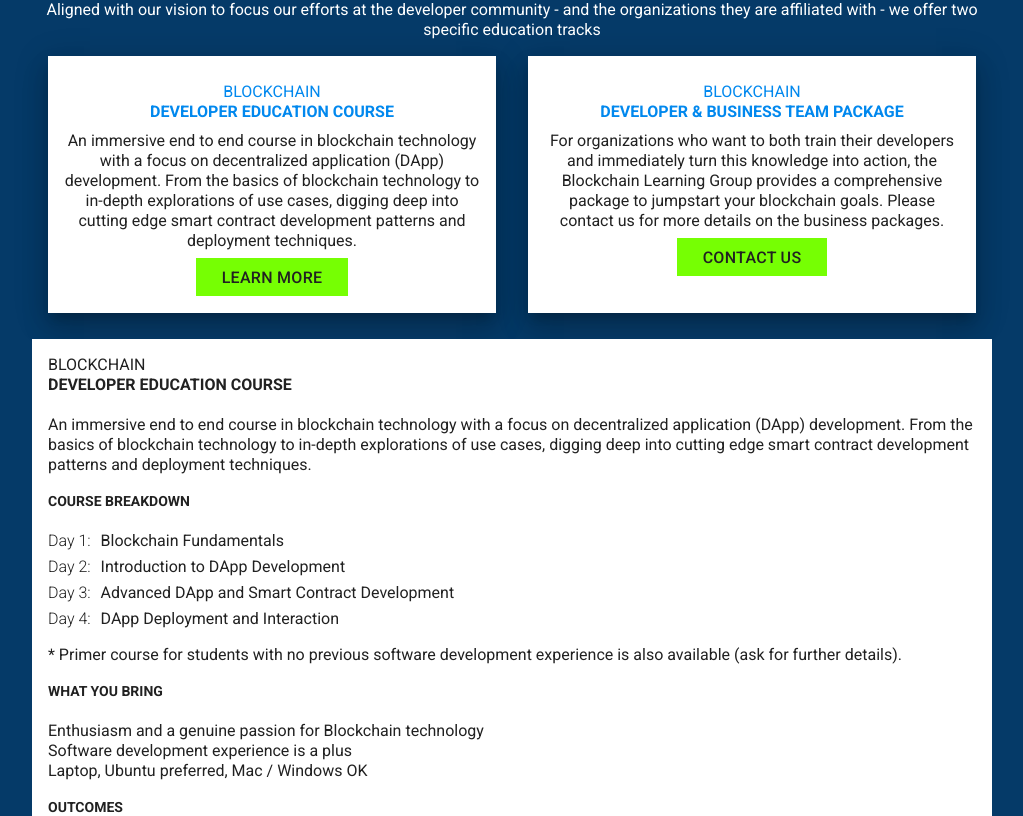
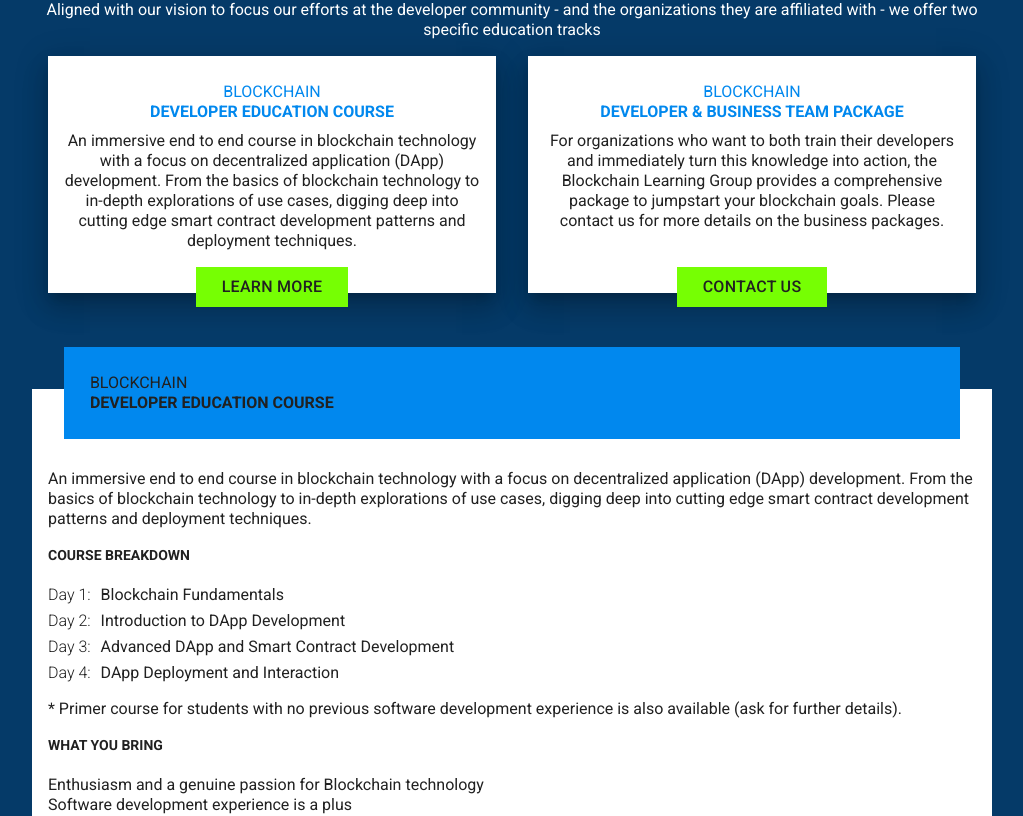
Before and after one commit to Blockchain-Learning-Group/Blockchain-Learning-Group.github.io, a React (Create React App) app: page / in a window 1280 px wide. Shown: the part 854-1670 px from the top of the page, without its empty margins (128-1151 px from the left). Built offline with nearby package versions, Linux system fonts and the light colour scheme.

Commit message:
update(Courses)

```diff
--- a/public/styles/main.css
+++ b/public/styles/main.css
@@ -457,17 +457,33 @@
     #Courses > header h3, #Courses > header p, #Courses > header ul, #Courses > header li, #Courses > header header, #Courses > header footer, #Courses > header div {
       text-align: center; }
     #Courses > header ul li {
+      display: -ms-flexbox;
+      display: -webkit-flex;
+      display: flex;
+      -ms-flex-direction: column;
+      -webkit-flex-direction: column;
+      flex-direction: column;
       color: #212121;
       background-color: #fff;
       padding: 1.618rem 1rem;
       margin-bottom: 1rem; }
-      #Courses > header ul li header {
+      #Courses > header ul li > header {
         color: #0188ee;
         margin-bottom: 0.618rem; }
-      #Courses > header ul li a {
-        color: #212121;
-        background-color: #76FF03;
-        padding: 0.618rem 1.618rem; }
+      #Courses > header ul li > div {
+        -ms-flex: 1 1 0.000000001px;
+        -webkit-flex: 1;
+        flex: 1;
+        -webkit-flex-basis: 0.000000001px;
+        flex-basis: 0.000000001px; }
+      #Courses > header ul li > footer {
+        height: 0; }
+        #Courses > header ul li > footer a {
+          color: #212121;
+          background-color: #76FF03;
+          padding: 0.618rem 1.618rem;
+          display: inline-block;
+          bottom: -50px; }
   #Courses > ul h5 {
     font-weight: 700; }
   #Courses > ul h6 {
@@ -476,7 +492,18 @@
     color: #212121;
     background-color: #fff;
     padding: 1rem 1rem 0.382rem;
+    margin-top: 70px;
     margin-bottom: 1.618rem; }
+    #Courses > ul > li > h4 {
+      position: relative;
+      top: -58px;
+      margin: 0 1rem 4rem; }
+      #Courses > ul > li > h4 > div {
+        width: 100%;
+        position: absolute;
+        background-color: #0188ee;
+        padding: 1.618rem;
+        box-sizing: border-box; }
     #Courses > ul > li dl {
       margin-bottom: 1rem; }
       #Courses > ul > li dl dt {
--- a/src/components/Courses.jsx
+++ b/src/components/Courses.jsx
@@ -3,7 +3,7 @@
 export default class extends React.Component {
     render() {
         return (
-            <section id="Courses" className="mdc-dialog--open">
+            <section id="Courses">
                 <header>
                     <h3>Our Courses</h3>
                     <p>Aligned with our vision to focus our efforts at the developer community - and the organizations they are affiliated with - we offer two specific education tracks</p>
@@ -44,9 +44,11 @@
                 <ul>
                     <li id="COURSE--DEVELOPER-EDUCATION-COURSE">
                         <h4>
-                            <div>BLOCKCHAIN</div>
                             <div>
-                                <strong>DEVELOPER EDUCATION COURSE</strong>
+                                <div>BLOCKCHAIN</div>
+                                <div>
+                                    <strong>DEVELOPER EDUCATION COURSE</strong>
+                                </div>
                             </div>
                         </h4>
 
--- a/src/styles/components/Courses.scss
+++ b/src/styles/components/Courses.scss
@@ -20,18 +20,32 @@
 
         ul {
             li {
+                @include --layout-vertical;
+
                 color: #212121;
                 background-color: #fff;
                 padding: 1.618rem 1rem;
                 margin-bottom: 1rem;
-                header {
+
+                & > header {
                     color:#0188ee;
                     margin-bottom: 0.618rem;
                 }
-                a {
-                    color: #212121;
-                    background-color: #76FF03;
-                    padding: 0.618rem 1.618rem;
+
+                & > div {
+                    @include --layout-flex;
+                }
+
+                & > footer {
+                    height: 0;
+
+                    a {
+                        color: #212121;
+                        background-color: #76FF03;
+                        padding: 0.618rem 1.618rem;
+                        display: inline-block;
+                        bottom: -50px;
+                    }
                 }
             }
         }
@@ -47,11 +61,25 @@
         }
 
         & > li {
-            //display: none;
             color: #212121;
             background-color: #fff;
             padding: 1rem 1rem 0.382rem;
+            margin-top: 70px;
             margin-bottom: 1.618rem;
+
+            & > h4 {
+                position: relative;
+                top: -58px;
+                margin: 0 1rem 4rem;
+
+                & > div {
+                    width: 100%;
+                    position: absolute;
+                    background-color: #0188ee;
+                    padding: 1.618rem;
+                    box-sizing: border-box;
+                }
+            }
 
             dl {
                 margin-bottom: 1rem;
```
